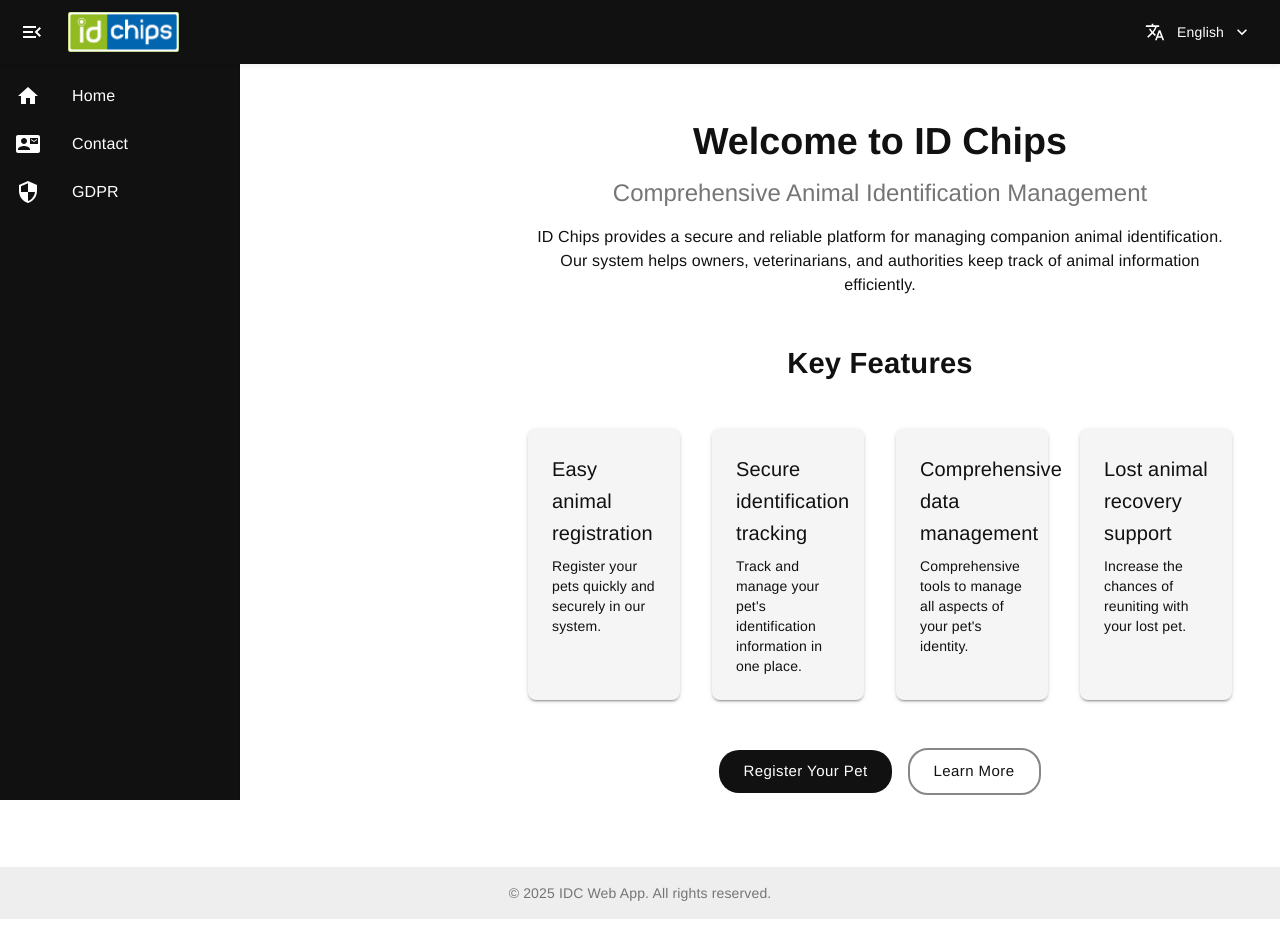
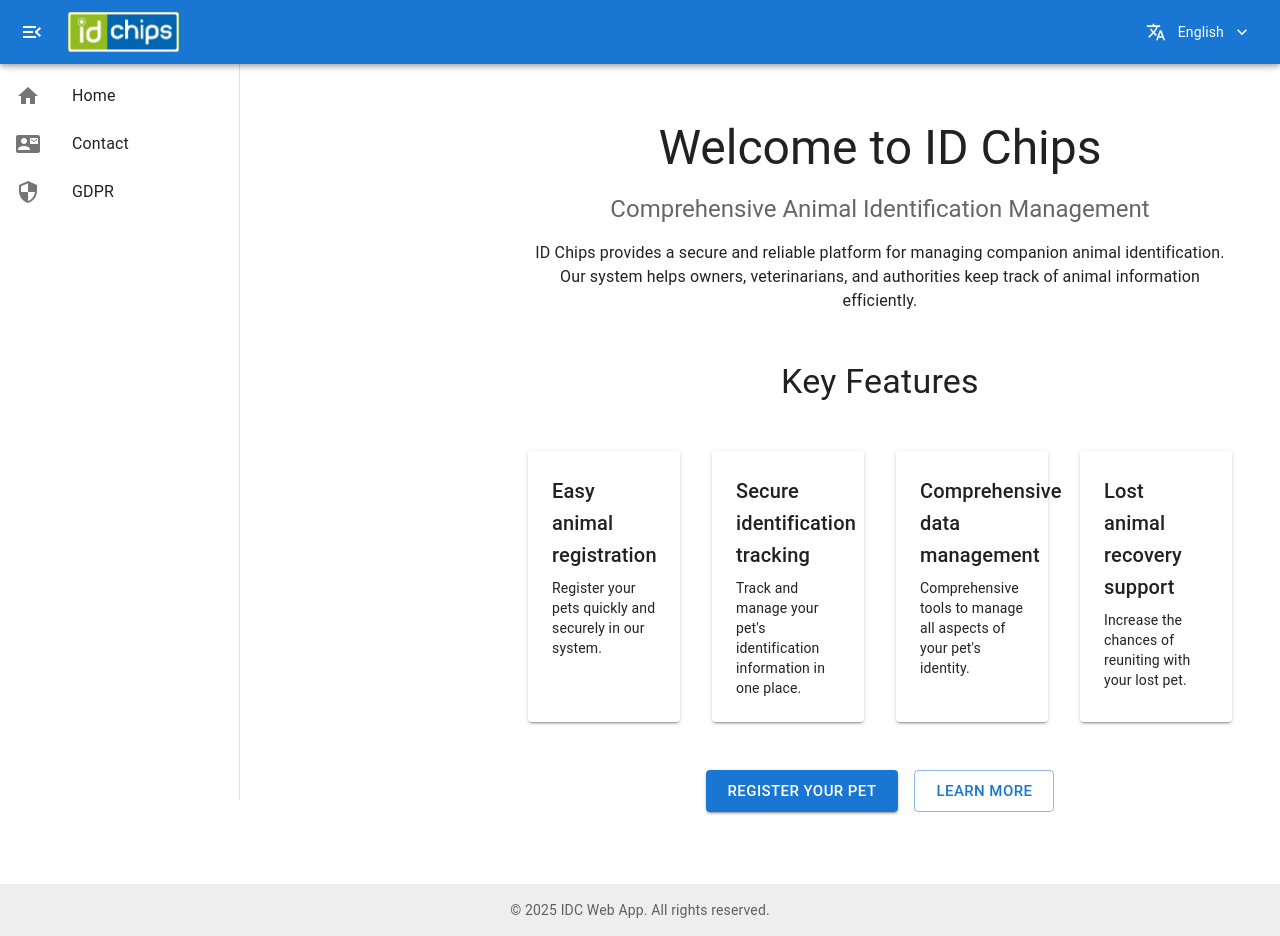
Before and after one commit to mparthoens/idc-sourcegraph, a React (Vite) app in the folder idc-web/: page / in a window 1280 px wide. Built offline with nearby package versions, Linux system fonts and the light colour scheme.

Commit message:
Add ThemeContext and integrate with App

```diff
--- /dev/null
+++ b/idc-web/src/contexts/ThemeContext.tsx
@@ -0,0 +1,79 @@
+import React, {
+  createContext,
+  useState,
+  useEffect,
+  useMemo,
+  useContext,
+} from 'react';
+import {
+  ThemeProvider as MuiThemeProvider,
+  createTheme,
+} from '@mui/material/styles';
+import { PaletteMode } from '@mui/material';
+
+// Define the context type
+type ThemeContextType = {
+  mode: PaletteMode;
+  toggleColorMode: () => void;
+};
+
+// Create the context with default values
+const ThemeContext = createContext<ThemeContextType>({
+  mode: 'light',
+  toggleColorMode: () => {},
+});
+
+// Custom hook to use the theme context
+export const useThemeContext = () => useContext(ThemeContext);
+
+// Theme provider component
+export const ThemeProvider: React.FC<{ children: React.ReactNode }> = ({
+  children,
+}) => {
+  // State to track current theme mode
+  const [mode, setMode] = useState<PaletteMode>('light');
+
+  // Load saved theme preference from localStorage on initial render
+  useEffect(() => {
+    const savedMode = localStorage.getItem('themeMode') as PaletteMode | null;
+    if (savedMode) {
+      setMode(savedMode);
+    }
+  }, []);
+
+  // Function to toggle between light and dark modes
+  const toggleColorMode = () => {
+    setMode((prevMode) => {
+      const newMode = prevMode === 'light' ? 'dark' : 'light';
+      // Save to localStorage
+      localStorage.setItem('themeMode', newMode);
+      return newMode;
+    });
+  };
+
+  // Create the theme based on current mode
+  const theme = useMemo(
+    () =>
+      createTheme({
+        palette: {
+          mode,
+        },
+      }),
+    [mode]
+  );
+
+  // Create the context value
+  const contextValue = useMemo(
+    () => ({
+      mode,
+      toggleColorMode,
+    }),
+    [mode]
+  );
+
+  return (
+    <ThemeContext.Provider value={contextValue}>
+      <MuiThemeProvider theme={theme}>{children}</MuiThemeProvider>
+    </ThemeContext.Provider>
+  );
+};
```
Also changed, not shown: idc-web/src/App.tsx (+6 -6 lines).
